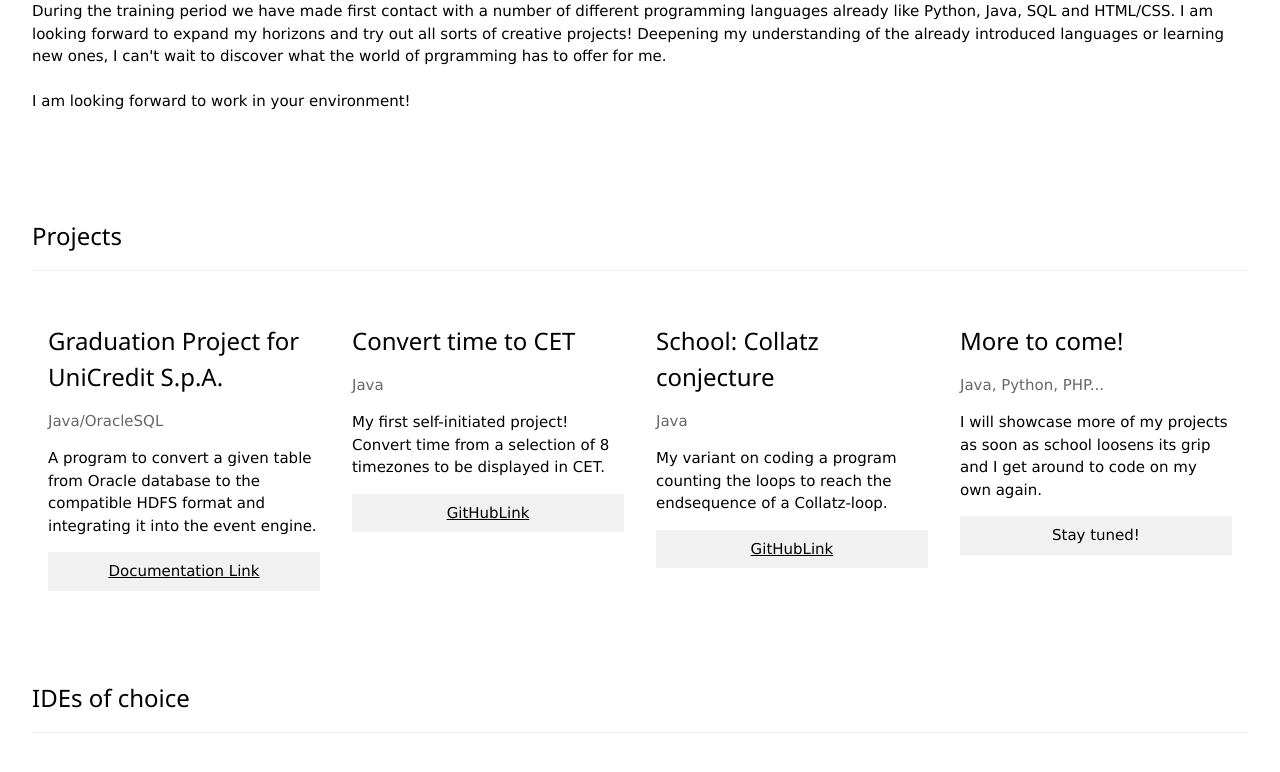
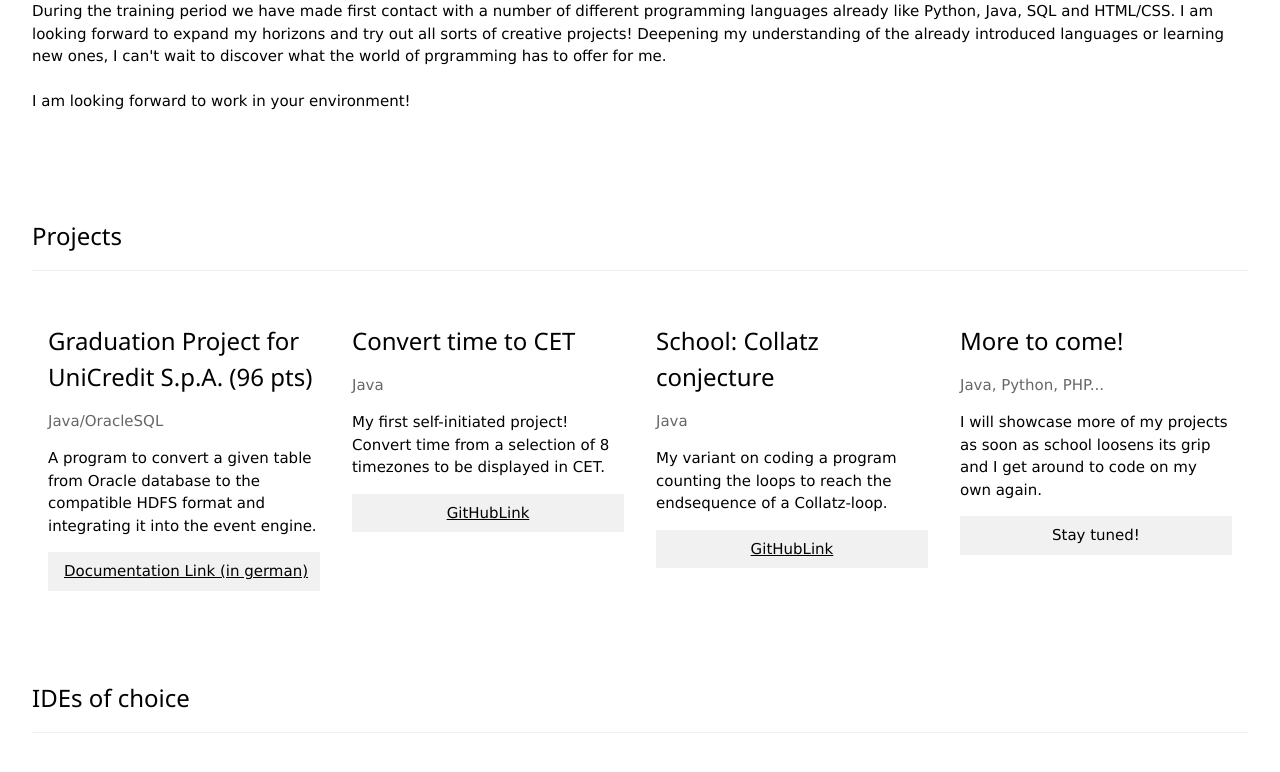
Before and after one commit to vkoevesdi/vkHomePage, a plain HTML site: page index.html in a window 1280 px wide. Shown: the part 554-1326 px from the top of the page. Drawn offline with Linux system fonts and the light colour scheme.

Commit message:
Update index.html

```diff
--- a/index.html
+++ b/index.html
@@ -60,10 +60,10 @@
 
   <div class="w3-row-padding w3-grayscale">
     <div class="w3-col l3 m6 w3-margin-bottom">
-      <h3>Graduation Project for UniCredit S.p.A.</h3>
+      <h3>Graduation Project for UniCredit S.p.A. (96 pts)</h3>
       <p class="w3-opacity">Java/OracleSQL</p>
       <p>A program to convert a given table from Oracle database to the compatible HDFS format and integrating it into the event engine.</p>
-      <p><a href="Projektdokumentation.pdf"><button class="w3-button w3-light-grey w3-block">Documentation Link</button></a></p>
+      <p><a href="Projektdokumentation.pdf"><button class="w3-button w3-light-grey w3-block">Documentation Link (in german)</button></a></p>
     </div>
     <div class="w3-col l3 m6 w3-margin-bottom">
       <h3>Convert time to CET</h3>
```
